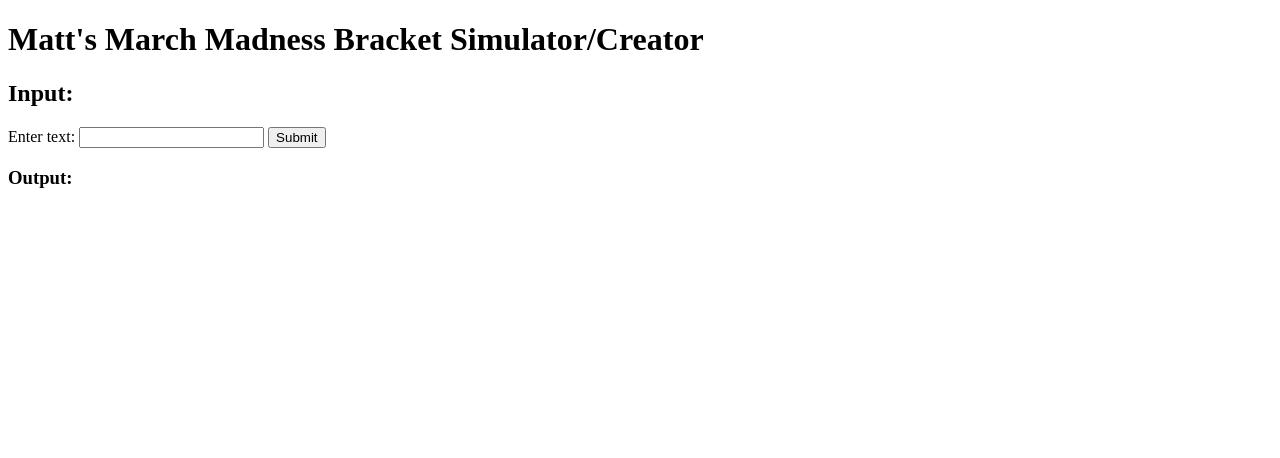
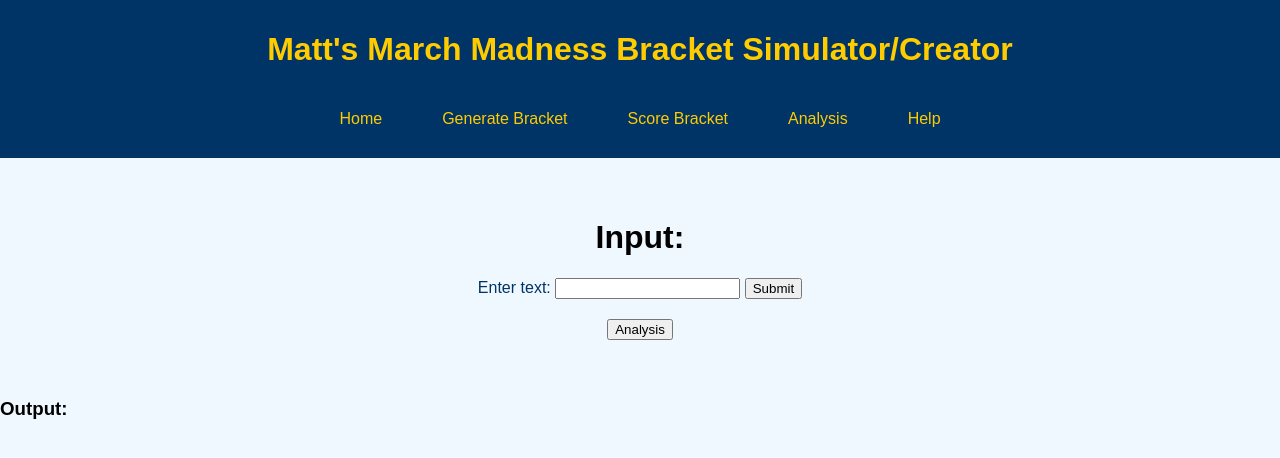
Before and after one commit to mlraburn/marchMadness, a Flask app: page / in a window 1280 px wide. Shown: the top 458 px of the page. Run offline with Flask 3, Linux system fonts and the light colour scheme.

Commit message:
added styles to the page and buttons

```diff
--- a/app.py
+++ b/app.py
@@ -23,5 +23,21 @@ def home():
 
     return render_template('index.html', output=output)
 
+@app.route('/display_analysis', methods=['POST'])
+def display_analysis():
+    # This route executes specific Python code
+    try:
+        # Replace 'your_script.py' with the Python script or function you want to execute
+        result = subprocess.run(
+            ['python', 'marchMadness.py'],  # Replace this with the Python file or code you want to run
+            capture_output=True,
+            text=True
+        )
+        output = result.stdout if result.returncode == 0 else result.stderr
+    except Exception as e:
+        output = f"Error occurred: {str(e)}"
+
+    return render_template('index.html', output=output)
+
 if __name__ == '__main__':
     app.run(debug=True)
--- /dev/null
+++ b/static/styles.css
@@ -0,0 +1,59 @@
+/* Body styling */
+body {
+    font-family: Arial, sans-serif;
+    margin: 0;
+    padding: 0;
+    background-color: #f0f8ff; /* Light blue background */
+}
+
+/* Header styling */
+header {
+    text-align: center;
+    background-color: #003366; /* Dark blue */
+    color: #ffcc00; /* Bright yellow */
+    padding: 10px 0;
+    margin-bottom: 20px;
+}
+
+/* Banner navigation bar */
+.banner {
+    display: flex;
+    justify-content: center; /* Center buttons horizontally */
+    gap: 20px; /* Add space between buttons */
+    background-color: #003366; /* Dark blue background */
+    padding: 10px 20px;
+}
+
+/* Button styling */
+.banner button {
+    background-color: #003366; /* Same as banner background */
+    color: #ffcc00; /* Bright yellow text */
+    border: none;
+    padding: 10px 20px;
+    font-size: 16px;
+    border-radius: 5px;
+    cursor: pointer;
+    transition: background-color 0.3s ease, color 0.3s ease;
+}
+
+/* Hover effect for buttons */
+.banner button:hover {
+    background-color: #ffcc00; /* Bright yellow background on hover */
+    color: #003366; /* Dark blue text on hover */
+}
+
+/* Main content styling */
+main {
+    margin: 0 auto;
+    max-width: 800px;
+    text-align: center;
+    padding: 20px;
+}
+
+form {
+    margin-bottom: 20px;
+}
+
+form label {
+    color: #003366; /* Dark blue text for labels */
+}
--- a/templates/index.html
+++ b/templates/index.html
@@ -2,16 +2,34 @@
 <html lang="en">
 <head>
     <meta charset="UTF-8">
+    <meta name="viewport" content="width=device-width, initial-scale=1.0">
+    <link rel="stylesheet" href="{{ url_for('static', filename='styles.css') }}">
     <title>Matt's March Madness</title>
 </head>
 <body>
+    <header>
         <h1>Matt's March Madness Bracket Simulator/Creator</h1>
-    <h2>Input:</h2>
+        <nav class="banner">
+            <button onclick="alert('Home clicked!')">Home</button>
+            <button onclick="alert('Generate Bracket clicked!')">Generate Bracket</button>
+            <button onclick="alert('Score Bracket clicked!')">Score Bracket</button>
+            <button onclick="alert('Analysis clicked!')">Analysis</button>
+            <button onclick="alert('Help clicked!')">Help</button>
+        </nav>
+    </header>
+
+    <main>
+        <h1>Input:</h1>
         <form method="POST" action="/">
             <label for="user_input">Enter text:</label>
             <input type="text" id="user_input" name="user_input" required>
             <button type="submit">Submit</button>
         </form>
+        <form method="POST" action="/display_analysis">
+            <button type="submit">Analysis</button>
+        </form>
+    </main>
+
     <h3>Output:</h3>
     <pre>{{ output }}</pre>
 </body>
```
Lines whose indentation alone changed are shown as unchanged.
